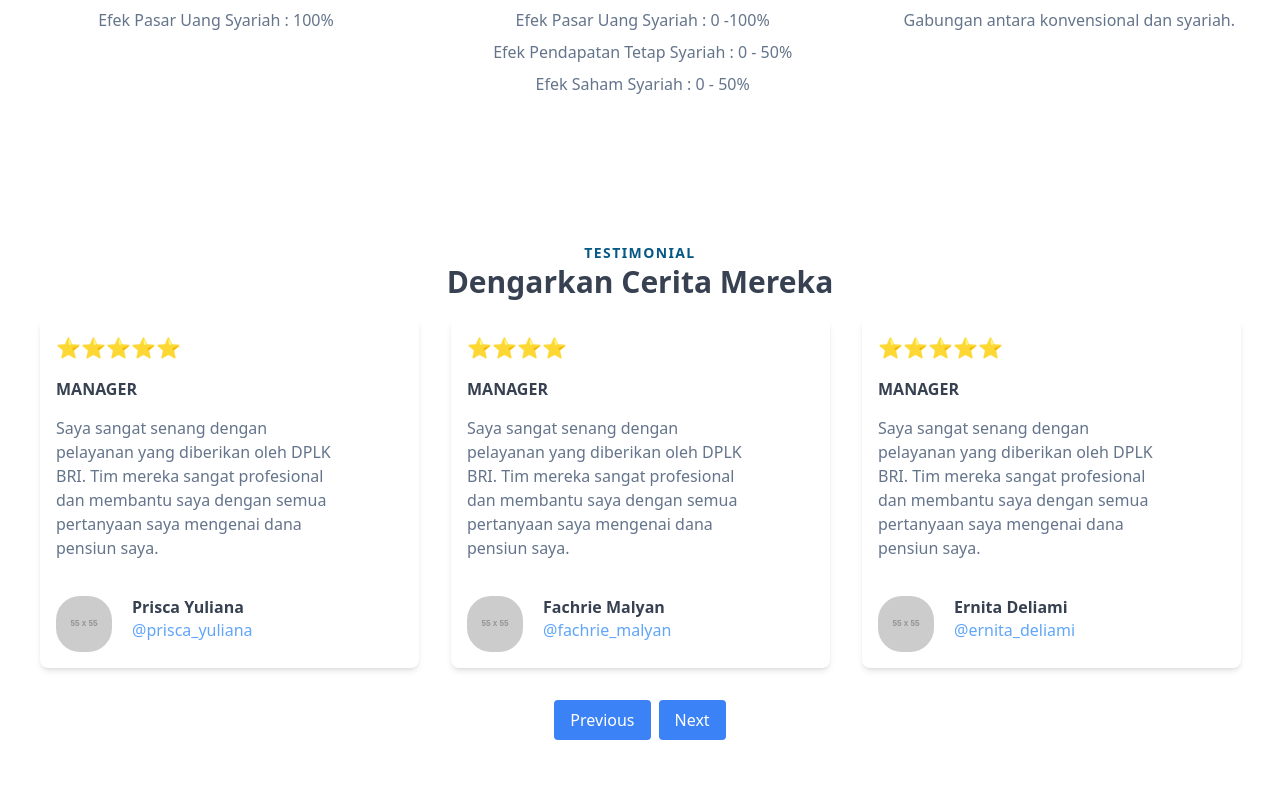
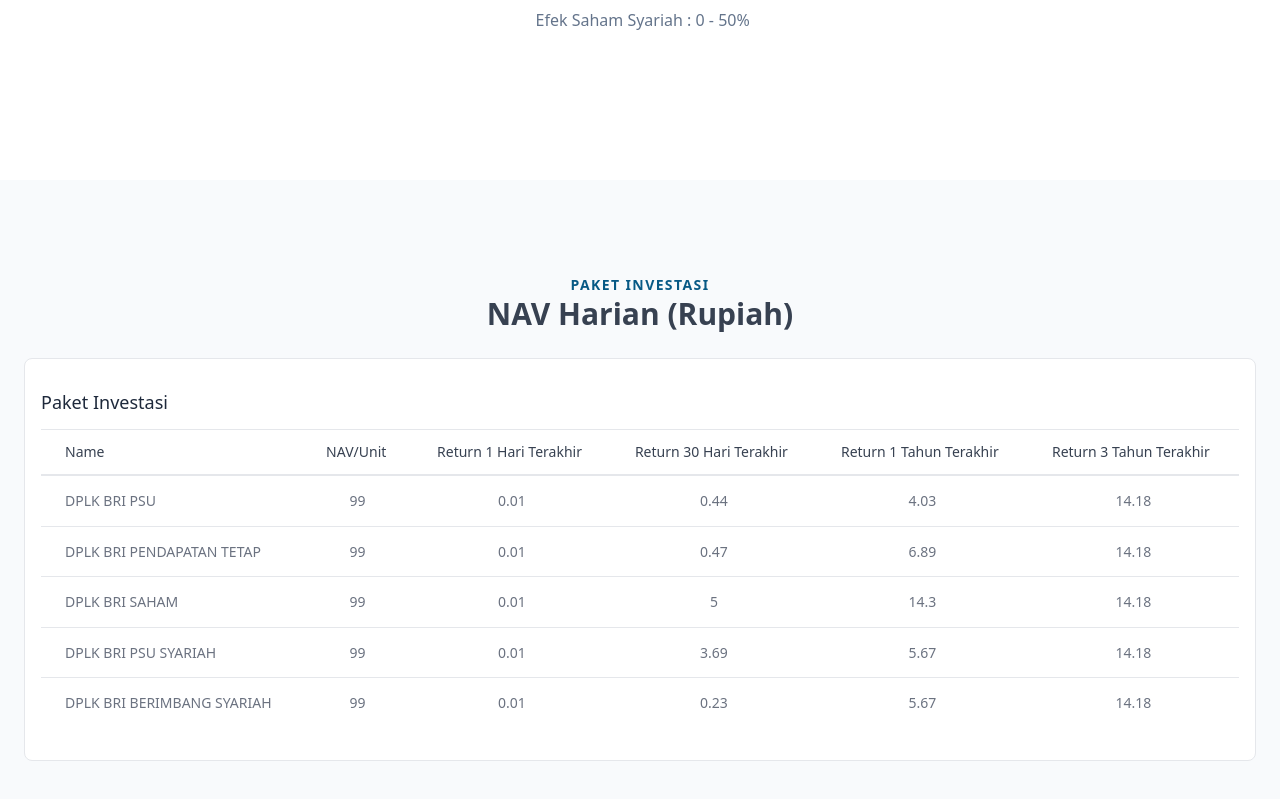
Before and after one commit to hansevant/dplk-site, a React (Create React App) app: page / in a window 1280 px wide. Shown: the part 1981-2780 px from the top of the page. Built offline with nearby package versions, Linux system fonts and the light colour scheme.

Commit message:
finishing homepage

```diff
--- a/src/components/HomePage/SliderCard.js
+++ b/src/components/HomePage/SliderCard.js
@@ -13,7 +13,7 @@
                 {stars}
                 </h3>
                 <p className="text-gray-700 text-base font-bold font-['DM Sans'] leading-snug">MANAGER</p>
-                <p className="w-72 h-36 text-slate-500 text-base font-normal font-['DM Sans'] leading-normal">Saya sangat senang dengan pelayanan yang diberikan oleh DPLK BRI. Tim mereka sangat profesional dan membantu saya dengan semua pertanyaan saya mengenai dana pensiun saya. </p>
+                <p className="text-slate-500 text-base font-normal font-['DM Sans'] leading-normal">Saya sangat senang dengan pelayanan yang diberikan oleh DPLK BRI. Tim mereka sangat profesional dan membantu saya dengan semua pertanyaan saya mengenai dana pensiun saya. </p>
                 <div className="h-14 pr-24 rounded-lg justify-start items-center mt-5 gap-5 inline-flex">
                     <img className="w-14 h-14 rounded-3xl" src="https://via.placeholder.com/55x55" alt='ava' />
                     <div className="self-stretch pb-px rounded-lg flex-col justify-start items-start gap-0.5 inline-flex">
--- a/src/components/Navbar.js
+++ b/src/components/Navbar.js
@@ -14,7 +14,7 @@
                 ))}
             </ul>
         <div>
-            <a href='/login' className='text-lg bg-gray-100 text-blue-800 font-semibold rounded-md px-7 py-2'>
+            <a href='/login' className='text-lg bg-gray-100 text-blue-800 font-semibold rounded-md px-7 py-2 hover:bg-blue-100 transition'>
             Masuk
             </a>
         </div>
--- a/src/pages/Home.js
+++ b/src/pages/Home.js
@@ -2,9 +2,10 @@
 import Navbar from '../components/Navbar';
 import Image from '../assets/img/Image.png'
 import Phone from '../assets/img/Phone.png'
+import Group from '../assets/img/Group.png'
 import AppStore from '../assets/img/app_store.png'
 import GooglePlay from '../assets/img/google_play.png'
-import { FiPlayCircle } from 'react-icons/fi';
+import { FiArrowLeft, FiArrowRight, FiPlayCircle } from 'react-icons/fi';
 import PackageCard from '../components/HomePage/PackageCard';
 import FeatureCard from '../components/HomePage/FeatureCard';
 import Slider from "react-slick";
@@ -34,6 +35,14 @@
     { id: 6, text: 'DPLK BRI Kombinasi', points: ["Gabungan antara konvensional dan syariah."] },
   ];
 
+  const invest = [
+    {id: 1, name:"DPLK BRI PSU", r3: 0.44 , r1: 4.03},
+    {id: 2, name:"DPLK BRI PENDAPATAN TETAP", r3: 0.47, r1: 6.89},
+    {id: 3, name:"DPLK BRI SAHAM", r3: 5, r1: 14.3},
+    {id: 4, name:"DPLK BRI PSU SYARIAH", r3: 3.69, r1: 5.67},
+    {id: 5, name:"DPLK BRI BERIMBANG SYARIAH", r3: 0.23, r1: 5.67},
+  ]
+
   const testimonials = [
     {id: 1, name:"Prisca Yuliana", star: 5},
     {id: 2, name:"Fachrie Malyan", star: 4},
@@ -61,11 +70,16 @@
     nextArrow: null, // Set to null to hide the next arrow
   };
 
+  const containerStyle = {
+    backgroundImage: `url(${Group})`, // Set the background image using template literals
+    backgroundSize: 'contain', // You can add other background-related styles here
+  };
+
   return (
     <>
         <Navbar />
-        <section className="bg-white">
-          <div className="max-w-screen-lg px-4 py-8 mx-auto lg:gap-8 xl:gap-0 lg:py-16 lg:flex justify-between items-center">
+        <section className="bg-white" style={containerStyle}>
+          <div className="max-w-screen-lg px-4 py-8 mx-auto lg:gap-8 xl:gap-0 lg:flex justify-between items-center">
 
             <div className="lg:col-span-5">
               <h1 className="text-gray-700 text-5xl font-bold font-['DM Sans'] leading-10">Selamat Datang di DPLK BRI</h1>
@@ -121,6 +135,72 @@
 
         </div>
       </section>
+
+      <section className="py-12 bg-slate-50">
+        <div className="container my-12 mx-auto md:px-6">
+            <h5 className="text-center text-sky-800 text-sm font-bold font-['DM Sans'] uppercase leading-tight tracking-widest">
+            Paket Investasi
+            </h5>
+            <h2 className="text-center mb-6 text-gray-700 text-3xl font-bold font-['DM Sans'] leading-10">NAV Harian (Rupiah)
+            </h2>
+
+            <div className="container mx-auto px-4 py-8 bg-white border rounded-lg">
+            <p className="text-slate-800 text-lg mb-4 font-medium font-['DM Sans'] leading-tight">Paket Investasi</p>
+              <div className="w-full mx-auto">
+                <table className="min-w-full bg-white">
+                  <thead>
+                    <tr className="border-y">
+                      <th className="px-6 py-3 border-b-2 border-gray-200 text-left text-gray-700 text-sm font-medium font-['DM Sans']">
+                        Name
+                      </th>
+                      <th className="px-6 py-3 border-b-2 border-gray-200 text-left text-gray-700 text-sm font-medium font-['DM Sans']">
+                        NAV/Unit
+                      </th>
+                      <th className="px-6 py-3 border-b-2 border-gray-200 text-left text-gray-700 text-sm font-medium font-['DM Sans']">
+                        Return 1 Hari Terakhir
+                      </th>
+                      <th className="px-6 py-3 border-b-2 border-gray-200 text-left text-gray-700 text-sm font-medium font-['DM Sans']">
+                      Return 30 Hari Terakhir
+                      </th>
+                      <th className="px-6 py-3 border-b-2 border-gray-200 text-left text-gray-700 text-sm font-medium font-['DM Sans']">
+                        Return 1 Tahun Terakhir
+                      </th>
+                      <th className="px-6 py-3 border-b-2 border-gray-200 text-left text-gray-700 text-sm font-medium font-['DM Sans']">
+                        Return 3 Tahun Terakhir
+                      </th>
+                    </tr>
+                  </thead>
+                  <tbody>
+                    {invest.map((inv) => (
+                      <tr key={inv.id} className="border-t border-gray-200 text-gray-700 text-sm font-normal font-['DM Sans'] leading-tight">
+                        <td className="px-6 py-4 whitespace-no-wrap text-gray-500 text-sm font-normal font-['DM Sans'] leading-tight">
+                          {inv.name}
+                        </td>
+                        <td className="px-6 py-4 text-center whitespace-no-wrap text-gray-500 text-sm font-normal font-['DM Sans'] leading-tight">
+                          99
+                        </td>
+                        <td className="px-6 py-4 text-center whitespace-no-wrap text-gray-500 text-sm font-normal font-['DM Sans'] leading-tight">
+                          0.01
+                        </td>
+                        <td className="px-6 py-4 text-center whitespace-no-wrap text-gray-500 text-sm font-normal font-['DM Sans'] leading-tight">
+                          {inv.r3}
+                        </td>
+                        <td className="px-6 py-4 text-center whitespace-no-wrap text-gray-500 text-sm font-normal font-['DM Sans'] leading-tight">
+                          {inv.r1}
+                        </td>
+                        <td className="px-6 py-4 text-center whitespace-no-wrap text-gray-500 text-sm font-normal font-['DM Sans'] leading-tight">
+                          14.18
+                        </td>
+                      </tr>
+                    ))}
+                  </tbody>
+                </table>
+              </div>
+            </div>
+
+        </div>
+      </section>
+
       <section className="mb-16">
         <div className="container my-12 mx-auto md:px-6">
             <h5 className="text-center text-sky-800 text-sm font-bold font-['DM Sans'] uppercase leading-tight tracking-widest">
@@ -138,12 +218,12 @@
                 ))}
               </Slider>
 
-              <div className="slider-controls mt-4 flex gap-2 justify-center">
-                <button className="slider-button bg-blue-500 text-white py-2 px-4 rounded" onClick={previous}>
-                  Previous
+              <div className="slider-controls mt-4 flex justify-center">
+                <button className="slider-button text-4xl text-slate-300 hover:text-slate-400 transition py-2 px-4 rounded" onClick={previous}>
+                  <FiArrowLeft/>
                 </button>
-                <button className="slider-button bg-blue-500 text-white py-2 px-4 rounded" onClick={next}>
-                  Next
+                <button className="slider-button text-4xl text-slate-300 hover:text-slate-400 transition py-2 px-4 rounded" onClick={next}>
+                  <FiArrowRight />
                 </button>
               </div>
             </div>
```
Also changed, not shown: src/assets/img/Group.png (added).
